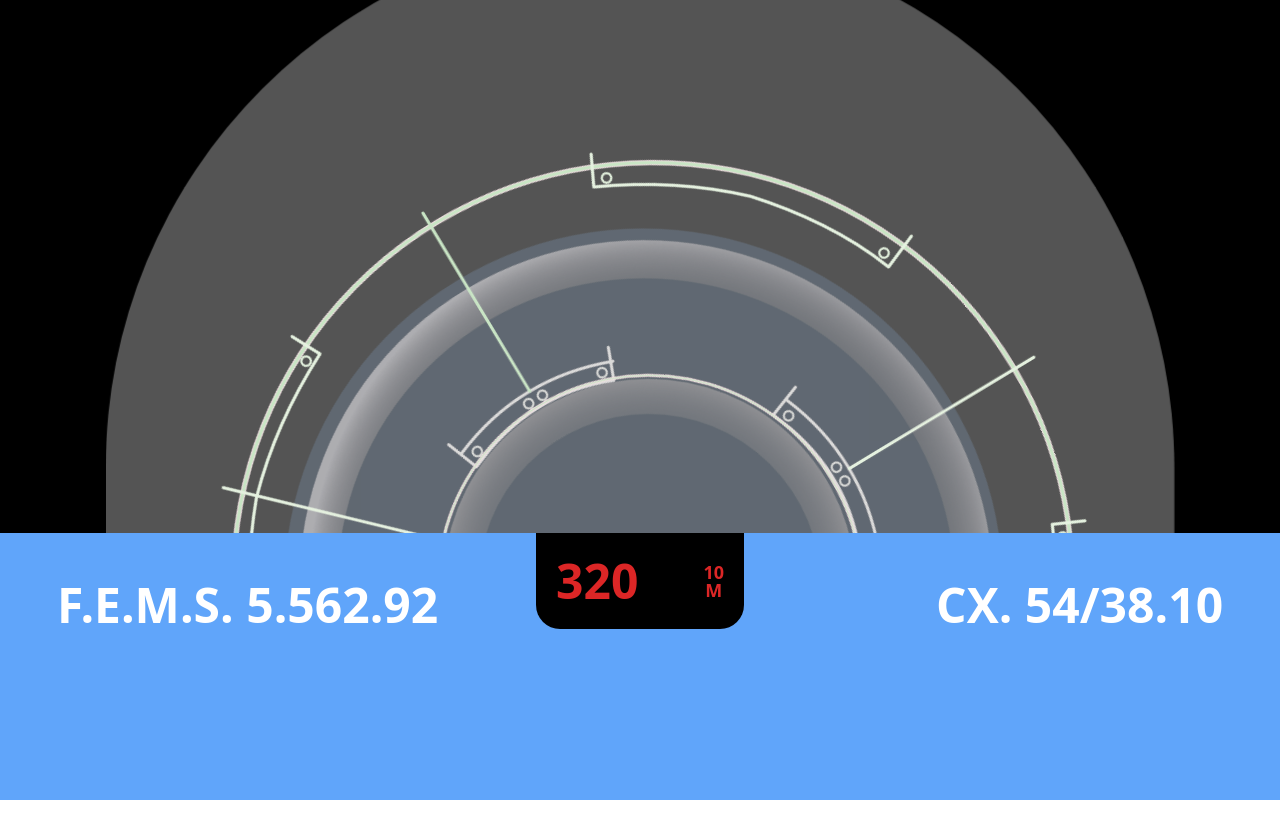
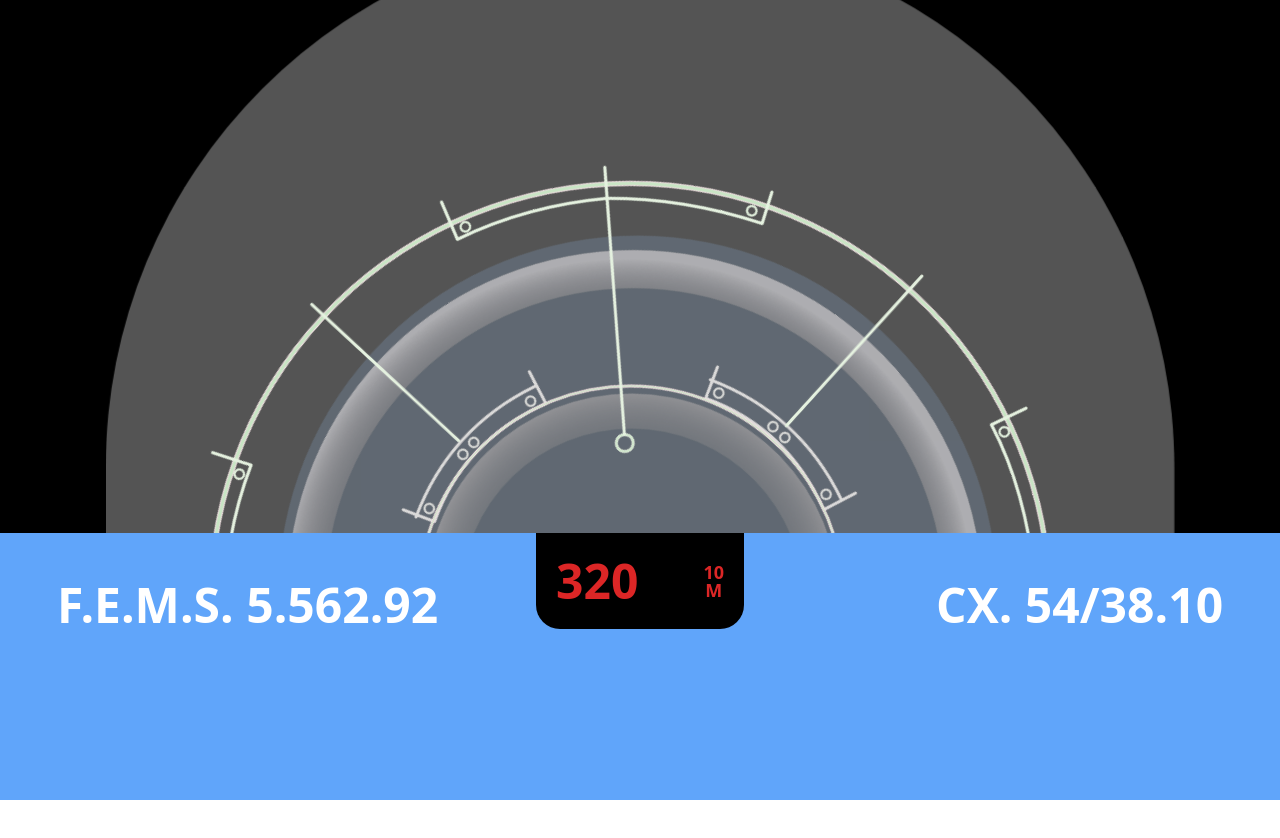
Before and after one commit to otaiga/motion-tracker-sim-nexjts, a Next.js app: page / in a window 1280 px wide. Shown: the top 838 px of the page. Built offline with nearby package versions, Linux system fonts and the light colour scheme.

Commit message:
making markers move with radar

```diff
--- a/pages/index.tsx
+++ b/pages/index.tsx
@@ -41,7 +41,7 @@ const Home = () => {
       });
       setAliens(updates);
     }
-  });
+  }, []);
 
   createAliens().map((alien) => alien);
   return (
@@ -55,10 +55,11 @@ const Home = () => {
       <main className="">
         <div>
           <div className="flex justify-center items-center">
+            <div className="top-80 md:top-0 relative animate-scenario">
               <img
                 src="/AlienTrackerImg.png"
                 alt="AlienTracker"
-              className="flex-0 top-80 md:top-0 animate-scenario relative z-0"
+                className="z-0"
               />
               <div className="flex animate-slow-pulse">
                 {createAliens().map((alien, index) => (
@@ -67,6 +68,7 @@ const Home = () => {
                     className={`bg-blue-200 border-blue-300 border-4 border-opacity-75 rounded-full h-12 w-12 md:h-24 md:w-24 absolute top-${alien.value1} ${alien.direction}-${alien.value2}`}
                   ></div>
                 ))}
+              </div>
             </div>
             <div className="bg-white absolute h-48 bottom-1/4 lg:-bottom-1/4 lg:h-full w-48 lg:w-1/2 rounded-full animate-slow-ping"></div>
             <div className="flex bg-blue-400 text-white text-2xl md:text-5xl py-8 md:py-12 absolute bottom-0 h-1/3 w-full z-10 justify-around">
--- a/tailwind.config.js
+++ b/tailwind.config.js
@@ -7,12 +7,12 @@ module.exports = {
         "spin-slow": "scenario 40s linear infinite",
         "slow-ping": "ping 2.5s cubic-bezier(0, 0, 0.2, 1) infinite",
         "slow-pulse": "pulse-slow 2.5s cubic-bezier(0, 0, 0.2, 1) infinite",
-        scenario: "scenario 40s ease-in-out infinite",
+        scenario: "scenario 10s ease-in-out infinite",
       },
       keyframes: {
         scenario: {
-          "0%, 100%": { transform: "rotate(-180deg)" },
-          "50%": { transform: "rotate(180deg)" },
+          "0%, 100%": { transform: "rotate(-45deg)" },
+          "50%": { transform: "rotate(45deg)" },
         },
         "pulse-slow": {
           "0%, 100%": {
```
Lines whose indentation alone changed are shown as unchanged.
